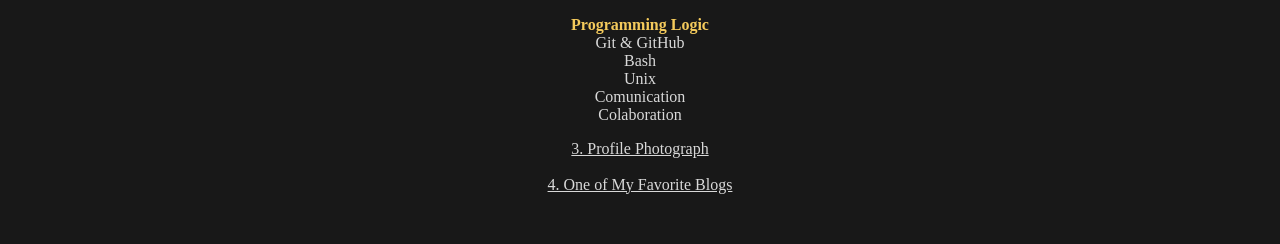
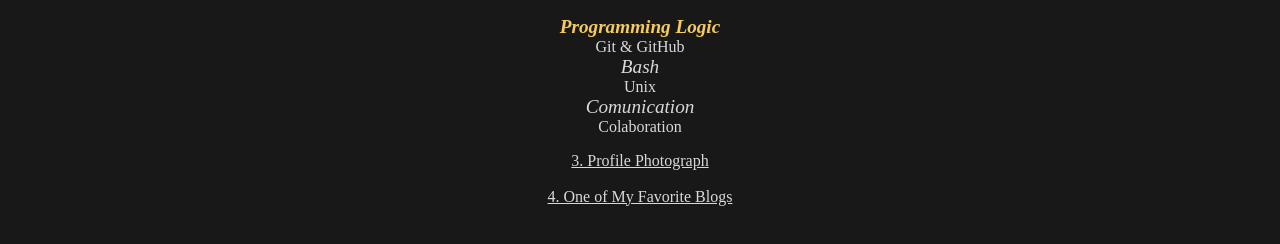
Before and after one commit to JonnesBezerra/jonnesbezerra.github.io, a plain HTML site: page index.html in a window 1280 px wide. Shown: the part 488-732 px from the top of the page. Drawn offline with Linux system fonts and the light colour scheme.

Commit message:
Styling odd from skill list

```diff
--- a/style.css
+++ b/style.css
@@ -71,3 +71,8 @@
     display: block;
     margin-top: 10%;
 }
+
+ul li:nth-child(2n+1){
+    font-style: italic;
+    font-size: 120%;
+}
```
